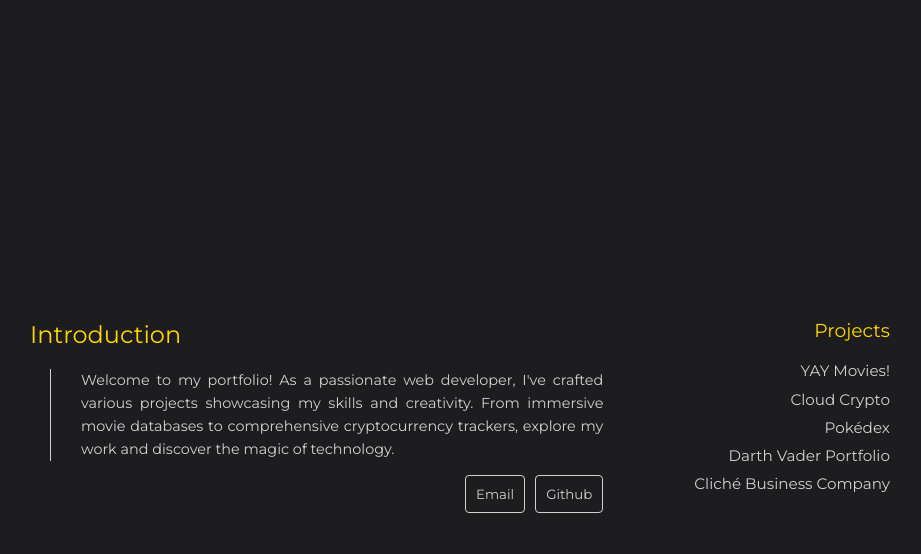
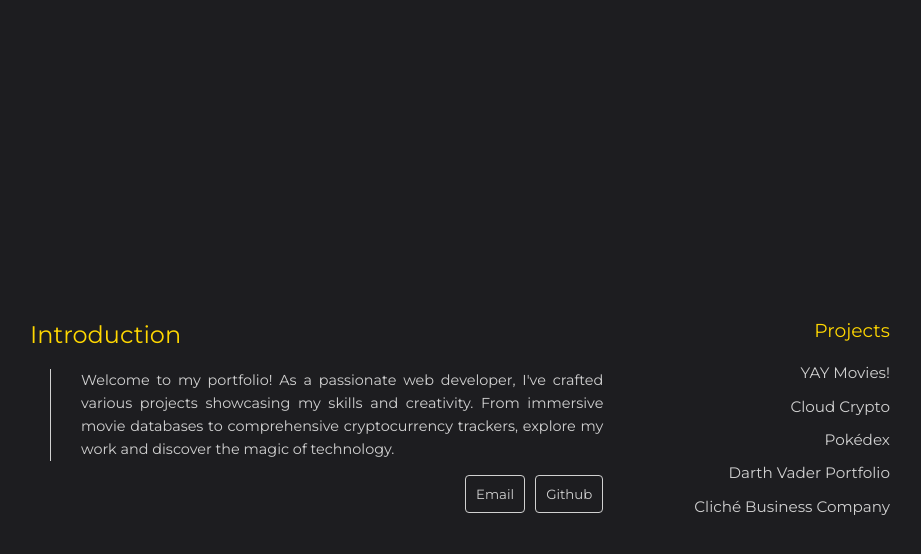
Before and after one commit to joseph-johnson27001/portfolio, a Vue app: page / in a window 1280 px wide. Both pictures are taken after a click on the icon 625 px from the left and 746 px from the top of the page. Shown: the top 554 px of the page, without its empty margins (180-1101 px from the left). Built offline with nearby package versions, Linux system fonts and the light colour scheme.

Commit message:
Line height update

```diff
--- a/src/components/MainArea.vue
+++ b/src/components/MainArea.vue
@@ -319,9 +319,9 @@ ul {
 
 li {
   cursor: pointer;
-  margin-bottom: 10px;
+  margin-bottom: 12px;
   font-size: 0.95em;
-  line-height: 1.2;
+  line-height: 1.4;
   list-style-type: none;
   transition: color 0.1s linear;
 }
```
